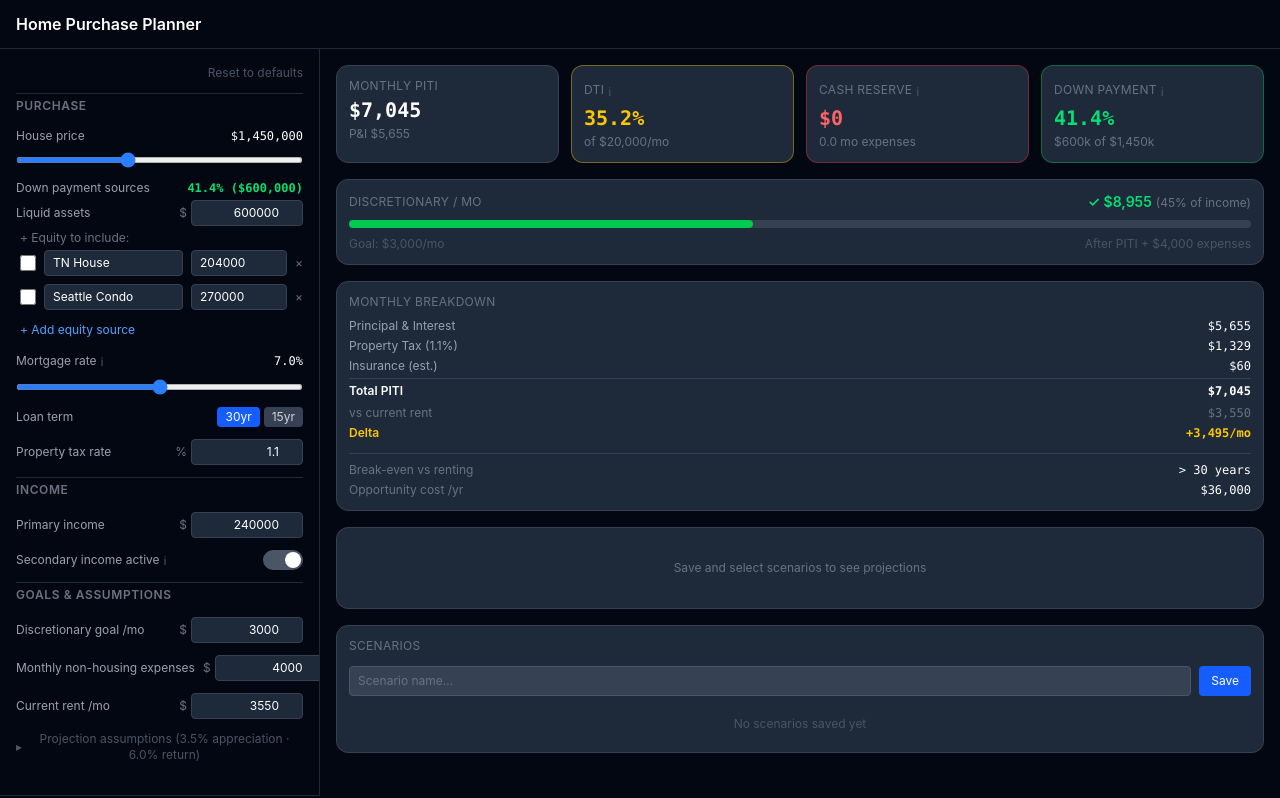
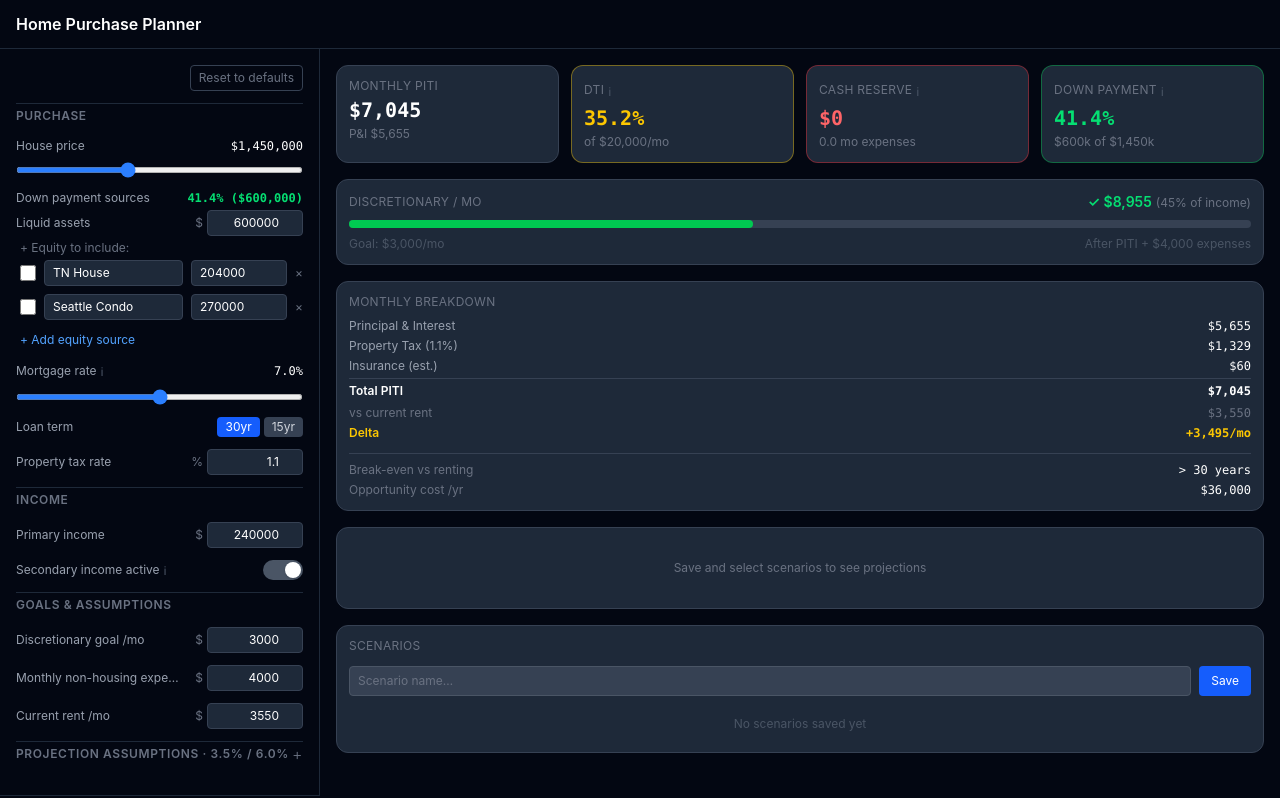
Before and after one commit to gallak87/fin, a React (Vite) app: page / in a window 1280 px wide. Built offline with nearby package versions, Linux system fonts and the light colour scheme; the HTML template or start-up script is replaced by a standard one.

Commit message:
fix: align input fields, collapsible projection section header, reset button styling

```diff
--- a/src/components/InputPanel.tsx
+++ b/src/components/InputPanel.tsx
@@ -67,24 +67,22 @@ function NumberInput({
   tooltip?: React.ReactNode
 }) {
   return (
-    <div className="flex items-center justify-between gap-2">
-      <div className="flex items-center gap-1 shrink-0">
-        <span className="text-xs text-gray-400">{label}</span>
+    <div className="grid items-center gap-1" style={{ gridTemplateColumns: '1fr 1rem 6rem' }}>
+      <div className="flex items-center gap-1 min-w-0">
+        <span className="text-xs text-gray-400 truncate">{label}</span>
         {tooltip && (
           <Tooltip content={tooltip}>
-            <span className="text-gray-600 hover:text-gray-400 text-xs">ℹ</span>
+            <span className="text-gray-600 hover:text-gray-400 text-xs shrink-0">ℹ</span>
           </Tooltip>
         )}
       </div>
-      <div className="flex items-center gap-1">
-        <span className="text-xs text-gray-500">{prefix}</span>
-        <input
-          type="number"
-          value={value}
-          onChange={(e) => onChange(Number(e.target.value))}
-          className="w-28 text-xs text-right bg-gray-800 border border-gray-700 rounded px-2 py-1 text-white"
-        />
-      </div>
+      <span className="text-xs text-gray-500 text-right">{prefix}</span>
+      <input
+        type="number"
+        value={value}
+        onChange={(e) => onChange(Number(e.target.value))}
+        className="w-full text-xs text-right bg-gray-800 border border-gray-700 rounded px-2 py-1 text-white"
+      />
     </div>
   )
 }
@@ -127,6 +125,26 @@ function SectionHeader({ label }: { label: string }) {
     <div className="text-xs font-semibold text-gray-500 uppercase tracking-wider pt-1 pb-0.5 border-t border-gray-800 mt-1">
       {label}
     </div>
+  )
+}
+
+function CollapsibleSectionHeader({
+  label,
+  open,
+  onToggle,
+}: {
+  label: string
+  open: boolean
+  onToggle: () => void
+}) {
+  return (
+    <button
+      onClick={onToggle}
+      className="w-full flex items-center justify-between text-xs font-semibold text-gray-500 uppercase tracking-wider pt-1 pb-0.5 border-t border-gray-800 mt-1 hover:text-gray-400"
+    >
+      <span>{label}</span>
+      <span className="text-base leading-none font-light">{open ? '−' : '+'}</span>
+    </button>
   )
 }
 
@@ -175,7 +193,7 @@ export function InputPanel() {
       <div className="flex justify-end">
         <button
           onClick={resetInputs}
-          className="text-xs text-gray-600 hover:text-gray-400"
+          className="text-xs text-gray-500 hover:text-gray-300 border border-gray-700 hover:border-gray-500 rounded px-2 py-1 transition-colors"
         >
           Reset to defaults
         </button>
@@ -262,13 +280,11 @@ export function InputPanel() {
       <NumberInput label="Monthly non-housing expenses" value={inputs.monthlyNonHousingExpenses} onChange={(v) => setInputs({ monthlyNonHousingExpenses: v })} />
       <NumberInput label="Current rent /mo" value={inputs.currentRent} onChange={(v) => setInputs({ currentRent: v })} />
 
-      <button
-        onClick={() => setShowProjectionSliders((v) => !v)}
-        className="flex items-center gap-1 text-xs text-gray-600 hover:text-gray-400"
-      >
-        <span>{showProjectionSliders ? '▾' : '▸'}</span>
-        Projection assumptions ({inputs.annualAppreciation.toFixed(1)}% appreciation · {inputs.investmentReturn.toFixed(1)}% return)
-      </button>
+      <CollapsibleSectionHeader
+        label={`Projection assumptions${!showProjectionSliders ? ` · ${inputs.annualAppreciation.toFixed(1)}% / ${inputs.investmentReturn.toFixed(1)}%` : ''}`}
+        open={showProjectionSliders}
+        onToggle={() => setShowProjectionSliders((v) => !v)}
+      />
       {showProjectionSliders && (
         <>
           <SliderRow
```
